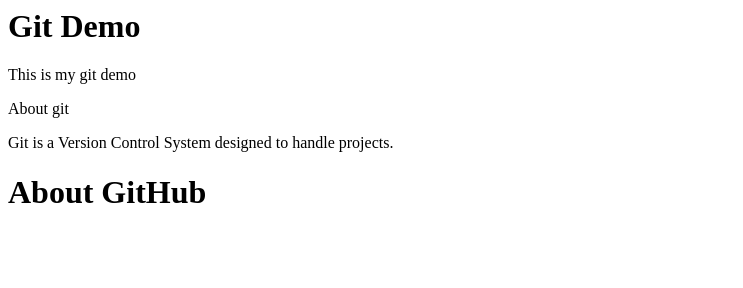
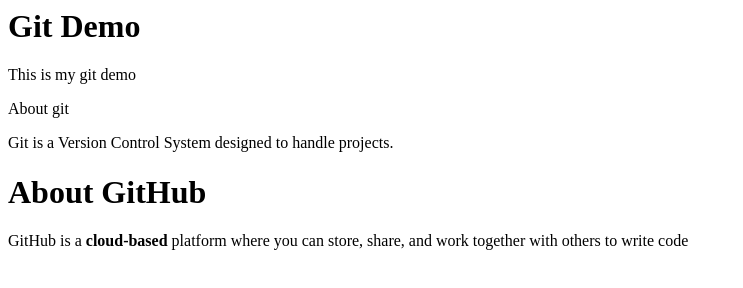
Before and after one commit to Subham62/College, a plain HTML site: page index.html in a window 1280 px wide. Shown: the whole page, without its empty margins (0-743 px from the left). Drawn offline with Linux system fonts and the light colour scheme.

Commit message:
Add about github

```diff
--- a/index.html
+++ b/index.html
@@ -3,3 +3,4 @@
 <div>About git</div>
 <p>Git is a Version Control System designed to handle projects.</p>
 <h1>About GitHub</h1>
+<p>GitHub is a <strong>cloud-based</strong> platform where you can store, share, and work together with others to write code</p>
```
